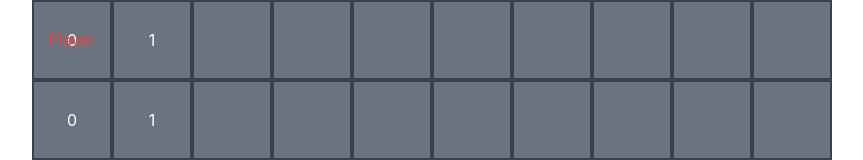
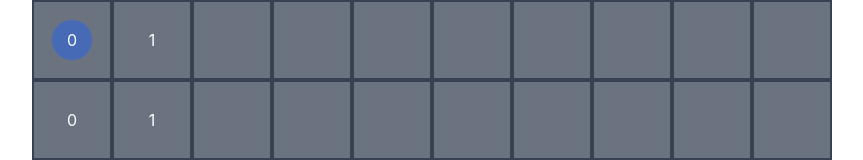
Before and after one commit to project-fortuna/minewalker, a Next.js app: page / in a window 1280 px wide. Shown: the top 160 px of the page, without its empty margins (208-1071 px from the left). Built offline with nearby package versions, Linux system fonts and the light colour scheme.

Commit message:
Made player more visible

```diff
--- /dev/null
+++ b/components/Player.tsx
@@ -0,0 +1,9 @@
+import React from 'react';
+
+const Player = () => {
+  return (
+    <div className="absolute w-10 h-10 bg-blue-600 rounded-full opacity-50"></div>
+  );
+};
+
+export default Player;
--- a/components/Square.tsx
+++ b/components/Square.tsx
@@ -1,4 +1,5 @@
 import React from 'react';
+import Player from './Player';
 
 type Location = {
   r: number;
@@ -27,10 +28,10 @@ const Square = (props: {
       onClick={handleClick}
     >
       {props.gameOver && props.isMine && <p className="text-red-500">MINE</p>}
+      {props.playerIsHere && <Player></Player>}
       {props.isRevealed && (
-        <p className="text-white">{props.nearbyMineCount}</p>
+        <p className="absolute text-white">{props.nearbyMineCount}</p>
       )}
-      {props.playerIsHere && <p className="absolute text-red-500">Player</p>}
       {props.isGoal && <p className="text-green-500">GOAL</p>}
     </li>
   );
```
